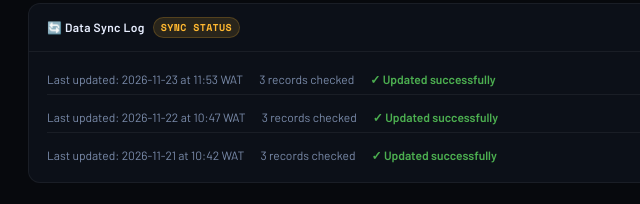
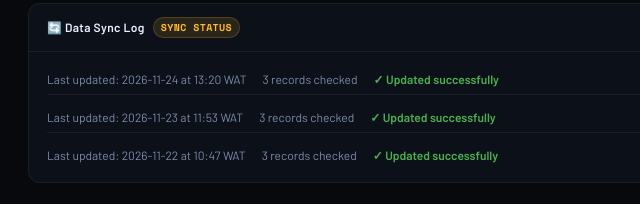
Before and after one commit to Abbey-commit/safenet-nigeria, a plain HTML site: page dashboard/index.html in a window 1280 px wide. Shown: the part 1453-1657 px from the top of the page, 0-640 px from the left. Drawn offline with nearby package versions, Linux system fonts and the light colour scheme.

Commit message:
Automated daily data refresh

```diff
--- a/dashboard/index.html
+++ b/dashboard/index.html
@@ -315,7 +315,7 @@
   <span style="font-size:11px;color:var(--text3);font-family:'Space Mono',monospace;padding:3px 10px;border:1px solid var(--border);border-radius:6px">PHASE 1 · CONFLICT INTELLIGENCE</span>
   <div class="header-meta">
     <div class="live-badge"><div class="live-dot"></div> SAMPLE DATA — DEMONSTRATION MODE</div>
-    <div class="gen-time">Generated 2026-11-23 11:53:58 WAT</div>
+    <div class="gen-time">Generated 2026-11-24 13:20:35 WAT</div>
   </div>
 </header>
 
@@ -677,17 +677,17 @@
     </div>
     <div class="log-wrap">
         <div class="log-row">
+          <span style="font-size:12px;color:var(--text2)">Last updated: 2026-11-24 at 13:20 WAT</span>
+          <span style="font-size:12px;color:var(--text2)">3 records checked</span>
+          <span style="color:#4CAF50;font-size:12px;font-weight:600">✓ Updated successfully</span>
+        </div>
+        <div class="log-row">
           <span style="font-size:12px;color:var(--text2)">Last updated: 2026-11-23 at 11:53 WAT</span>
           <span style="font-size:12px;color:var(--text2)">3 records checked</span>
           <span style="color:#4CAF50;font-size:12px;font-weight:600">✓ Updated successfully</span>
         </div>
         <div class="log-row">
           <span style="font-size:12px;color:var(--text2)">Last updated: 2026-11-22 at 10:47 WAT</span>
-          <span style="font-size:12px;color:var(--text2)">3 records checked</span>
-          <span style="color:#4CAF50;font-size:12px;font-weight:600">✓ Updated successfully</span>
-        </div>
-        <div class="log-row">
-          <span style="font-size:12px;color:var(--text2)">Last updated: 2026-11-21 at 10:42 WAT</span>
           <span style="font-size:12px;color:var(--text2)">3 records checked</span>
           <span style="color:#4CAF50;font-size:12px;font-weight:600">✓ Updated successfully</span>
         </div></div>
```
Also changed, not shown: docs/index.html (+6 -6 lines), 1 other file.
